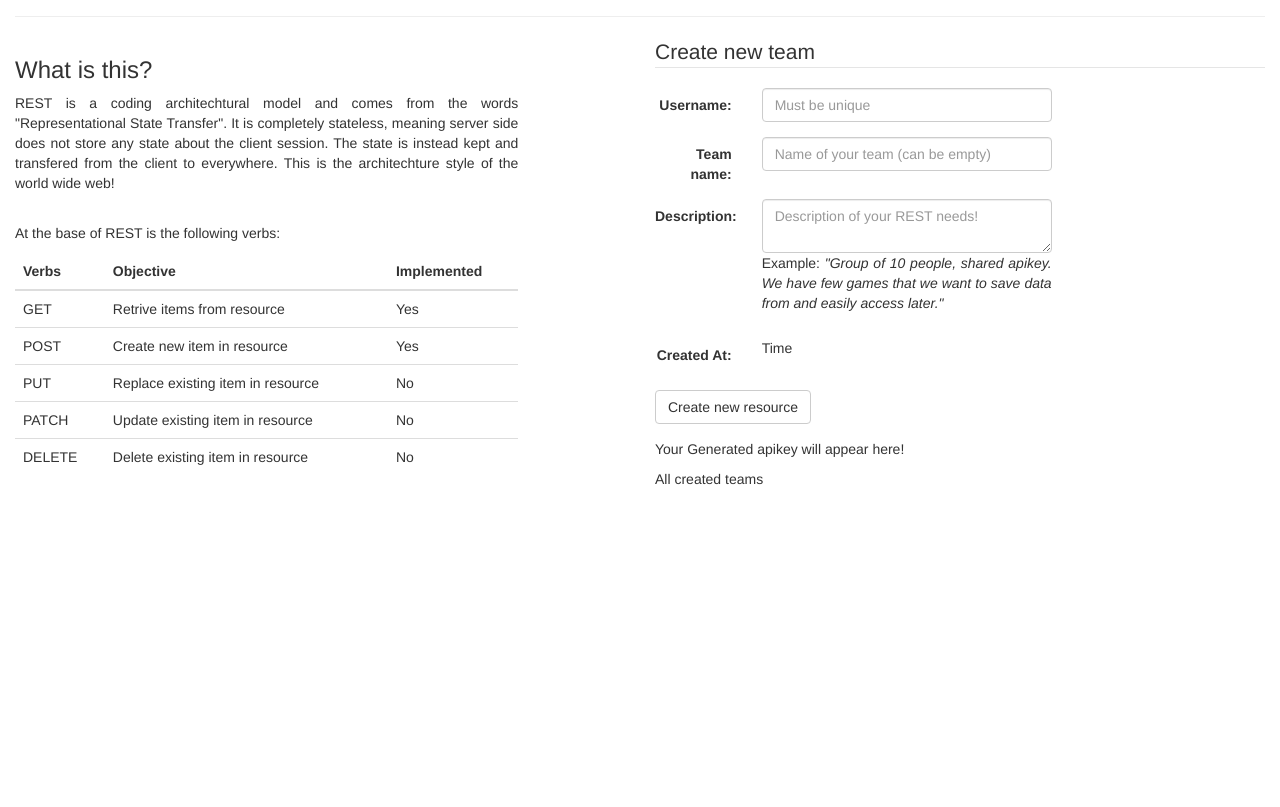
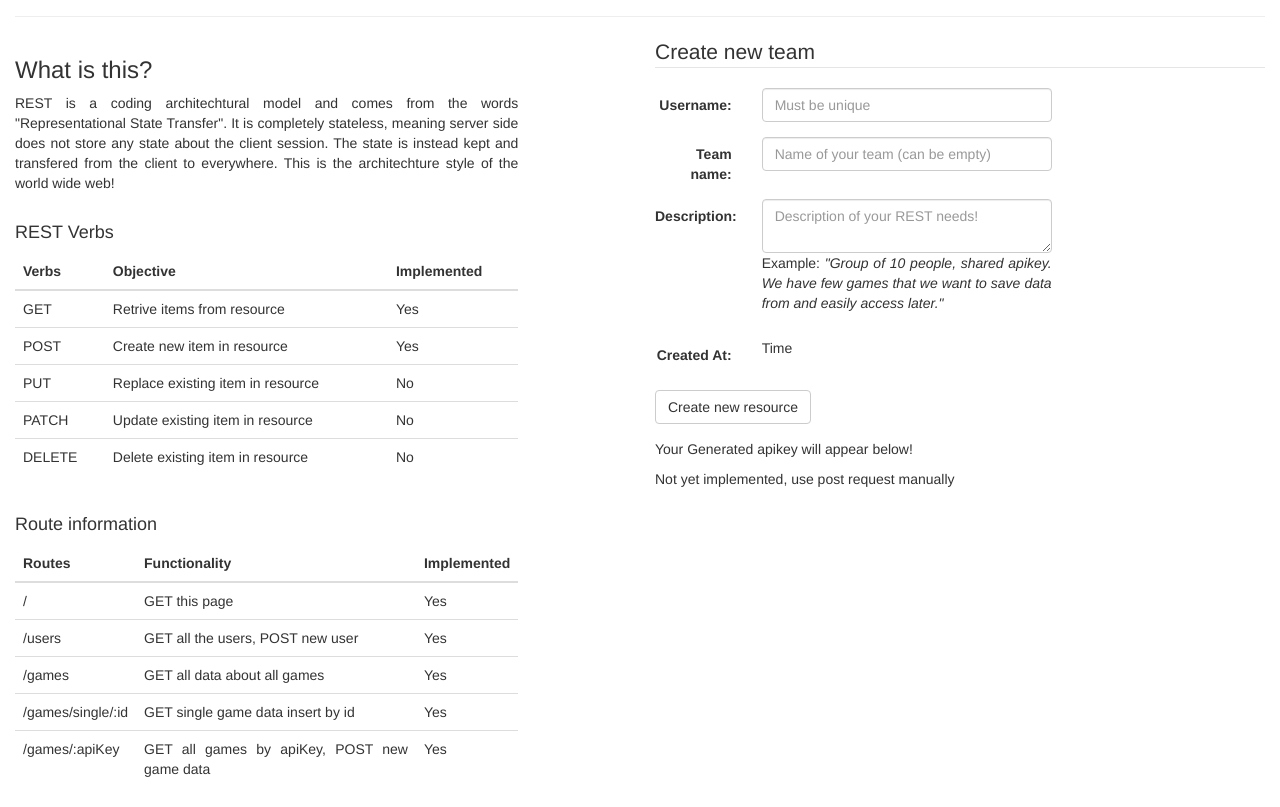
Before and after one commit to Ankk4/grabson, a website: page public/index.html in a window 1280 px wide. Shown: the part 106-913 px from the top of the page. Before the commit the page ends 800 px from the top, so only its background shows below. Drawn offline with nearby package versions, Linux system fonts and the light colour scheme; files that its build step writes are made by us from their sources.

Commit message:
added route info on front page

```diff
--- a/public/css/my.css
+++ b/public/css/my.css
@@ -9,3 +9,7 @@ body, html {
 .text-center {
 	text-align: center;
 }
+
+h4 {
+	padding-top: +20px;
+}
--- a/public/index.html
+++ b/public/index.html
@@ -29,8 +29,7 @@
         <h3>What is this?</h3>
         <p>REST is a coding architechtural model and comes from the words "Representational State Transfer". It is completely stateless, meaning server side does not store any state about the client session. The state is instead kept and transfered from the client to everywhere. This is the architechture style of the world wide web!</p>
 
-        <br>
-        <p>At the base of REST is the following verbs:</p>
+        <h4>REST Verbs</h4>
         <div class="text-justify">
           <table class="table">
             <thead>
@@ -42,6 +41,19 @@
               <tr> <td>PUT</td>     <td>Replace existing item in resource</td>  <td>No</td>   </tr>
               <tr> <td>PATCH</td>   <td>Update existing item in resource</td>   <td>No</td>   </tr>
               <tr> <td>DELETE</td>  <td>Delete existing item in resource</td>   <td>No</td>   </tr>
+            </tbody>
+          </table>
+          <h4>Route information</h4>
+          <table class="table">
+            <thead>
+              <tr> <th>Routes</th> <th>Functionality</th> <th>Implemented</th></tr>
+            </thead>
+            <tbody>
+              <tr> <td>/</td>                 <td>GET this page</td>                                <td>Yes</td>  </tr>
+              <tr> <td>/users</td>            <td>GET all the users, POST new user</td>             <td>Yes</td>  </tr>
+              <tr> <td>/games</td>            <td>GET all data about all games</td>                 <td>Yes</td>  </tr>
+              <tr> <td>/games/single/:id</td> <td>GET single game data insert by id</td>            <td>Yes</td>  </tr>
+              <tr> <td>/games/:apiKey</td>    <td>GET all games by apiKey, POST new game data</td>  <td>Yes</td>   </tr>
             </tbody>
           </table>
         </div>
@@ -88,14 +100,12 @@
               </div>
             </div>
             <div>
-              <p>Your Generated apikey will appear here!</p>
+              <p>Your Generated apikey will appear below!</p>
+              <p class="apikey">Not yet implemented, use post request manually</p>
             </div>
           </form>
         </div>
 
-        <div>
-          <p>All created teams</p>
-        </div>
 
       </div>
     </div>
```
Also changed, not shown: lib/routes/apiRouter.js (+9 -2 lines), lib/routes/gameRouter.js (+9 -1 lines).
